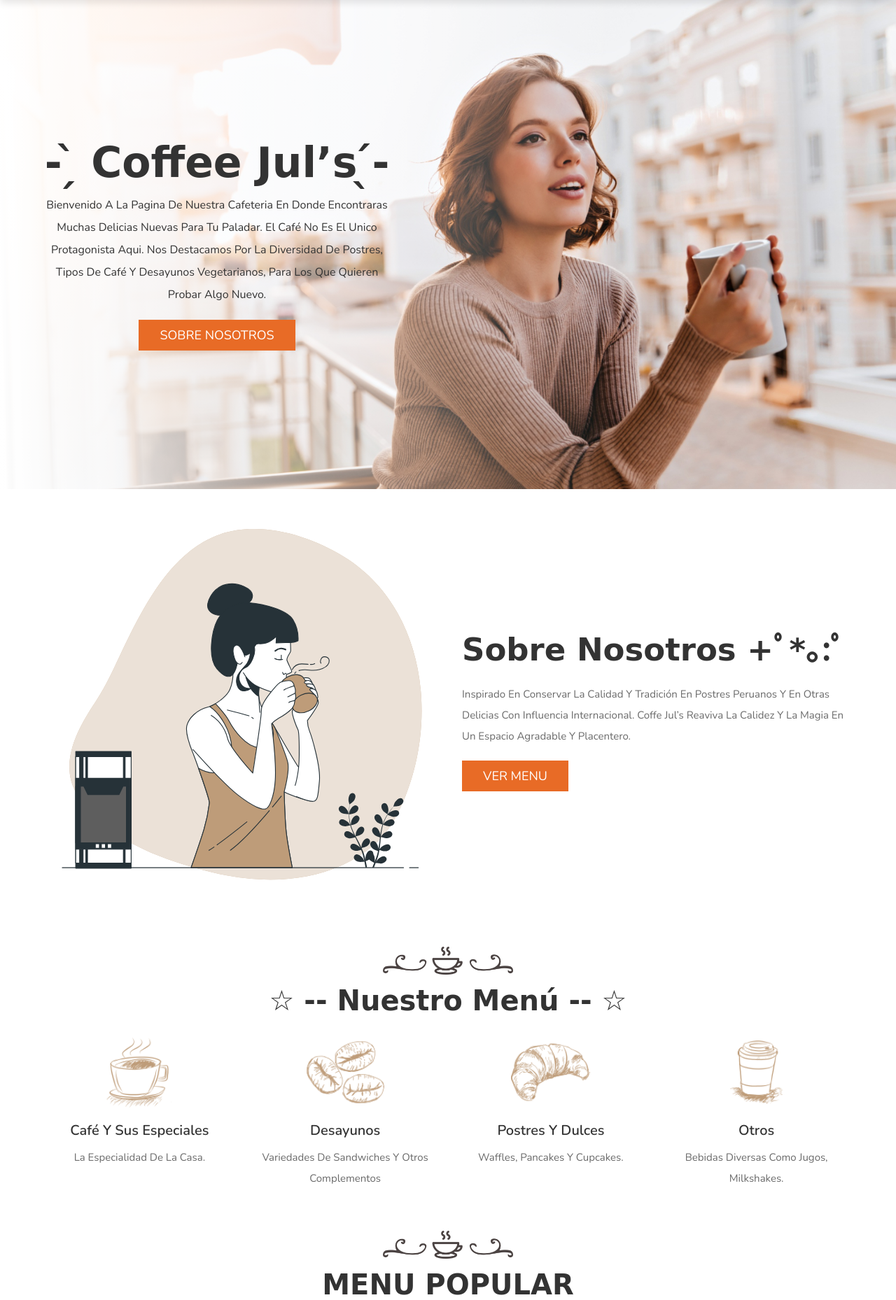
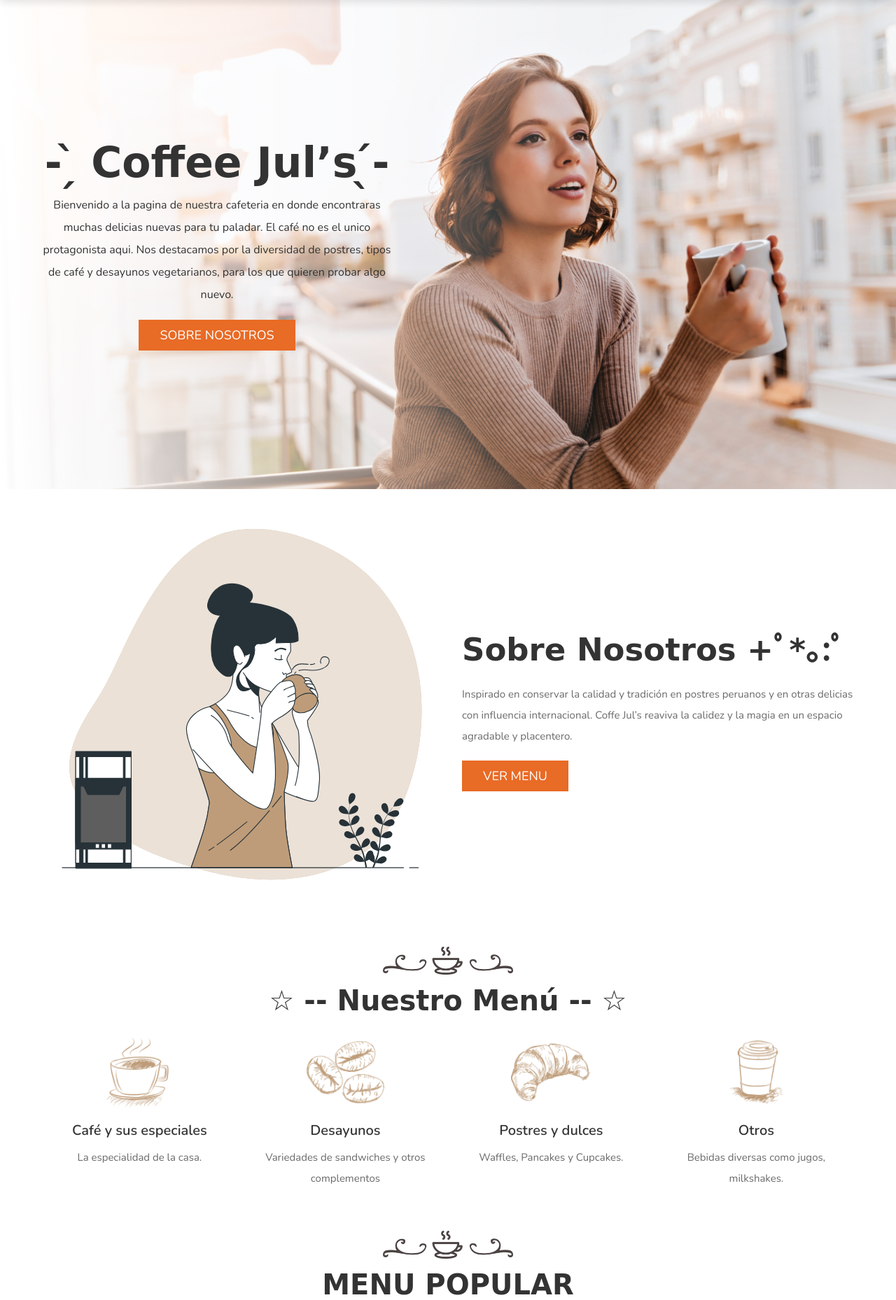
Before and after one commit to vallegrande/AS212S2_T04_COFFEEJULS, a PHP site: page / in a window 1280 px wide. Shown: the part 80-1938 px from the top of the page at 70% size. Run offline with PHP 8.4, Linux system fonts and the light colour scheme; some libraries are stand-ins or nearby versions; some web fonts are replaced.

Commit message:
Update style.css

```diff
--- a/TestAnimaciones/css/style.css
+++ b/TestAnimaciones/css/style.css
@@ -15,7 +15,7 @@
    box-sizing: border-box;
    outline: none; border:none;
    text-decoration: none;
-   text-transform: capitalize;
+
 }
 
 *::selection{
```
